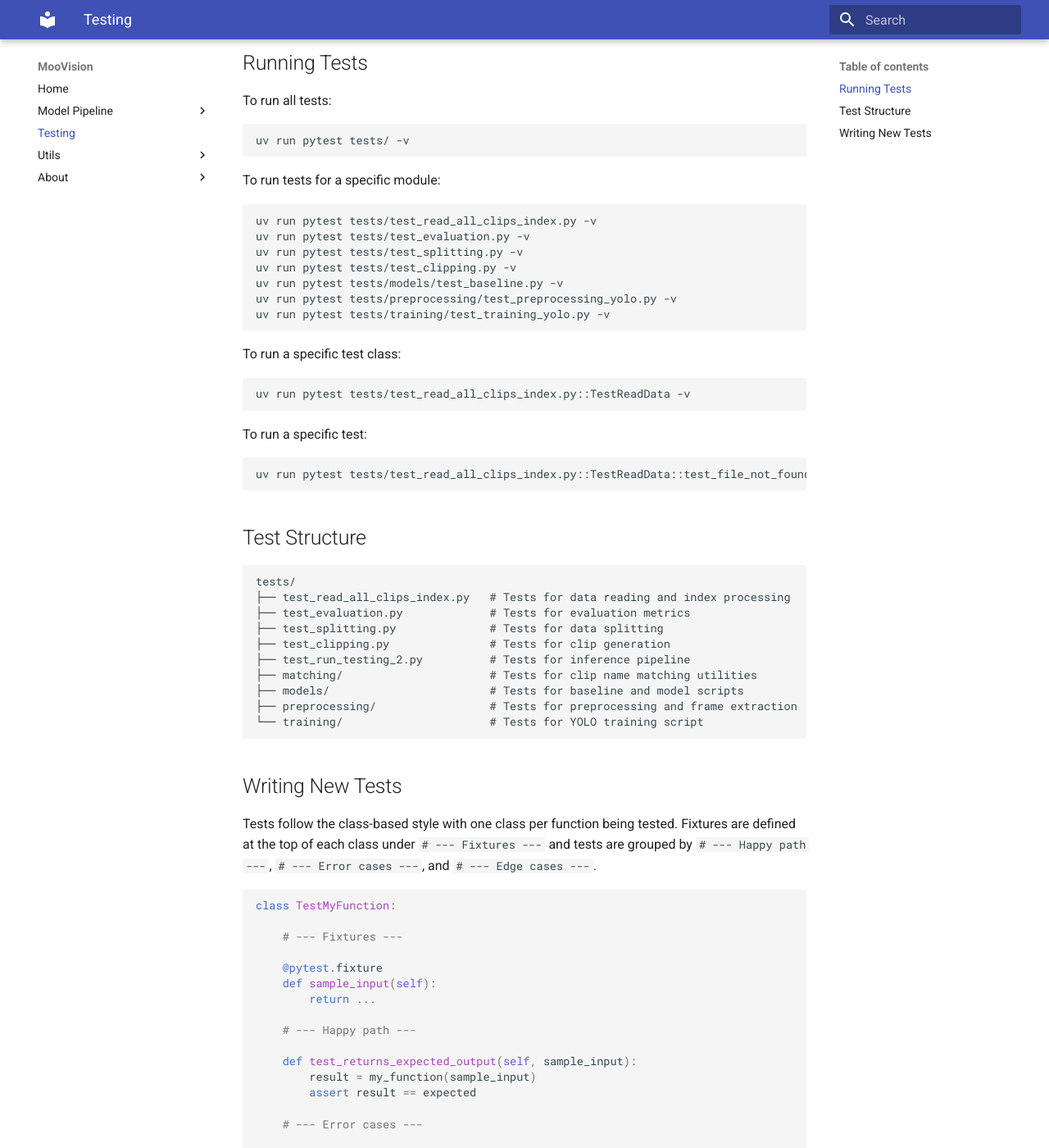
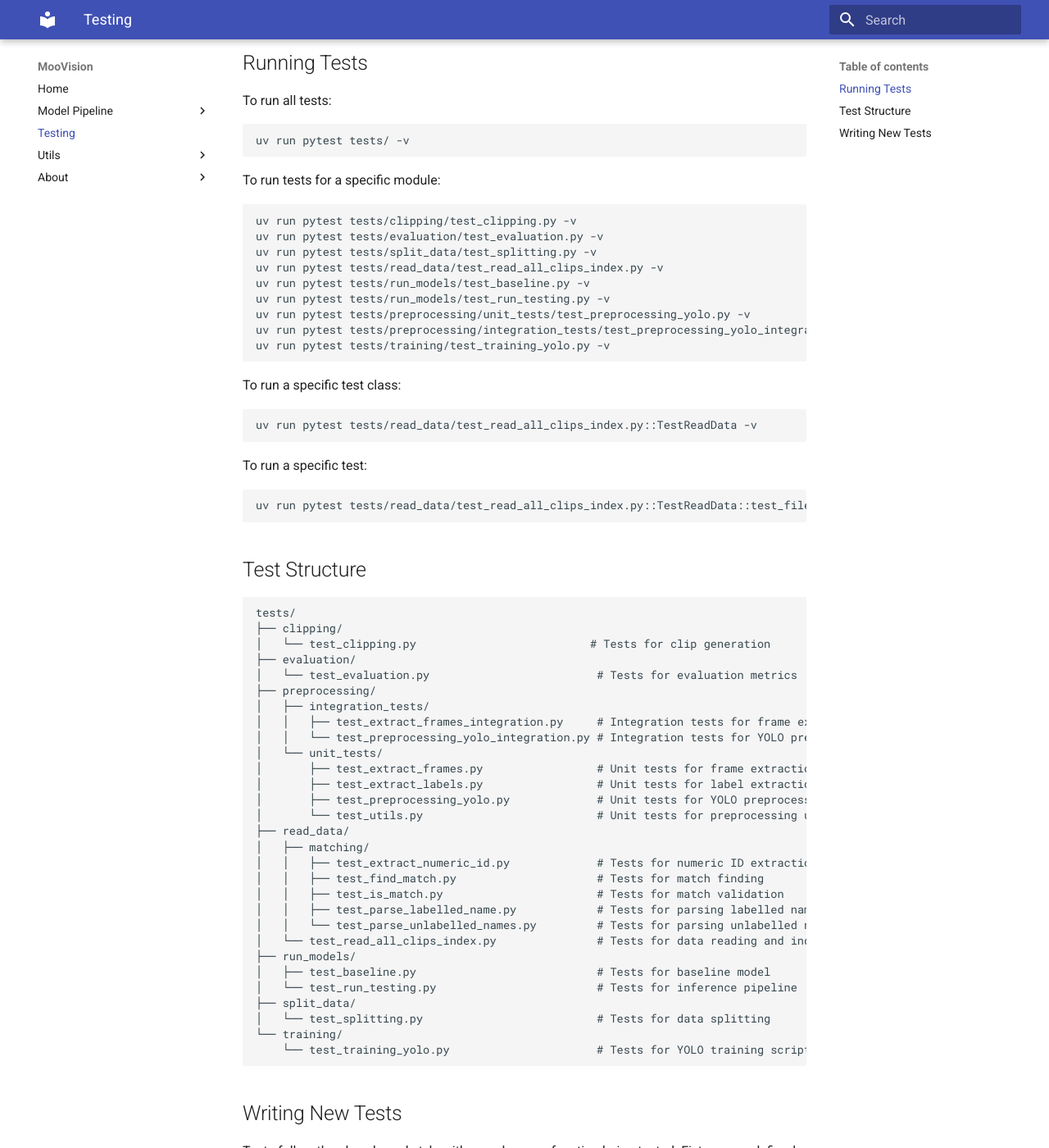
Before and after one commit to UBC-AWP/mooVision, an MkDocs documentation site: the page built from docs/testing/testing.md, in a window 1280 px wide and 1400 px high, scrolled down 212 px. Shown: the whole window at 82% size. Built offline with MkDocs 1.6.1 and Material for MkDocs 9.7.7, drawn with Linux system fonts in a browser that asks for light colours.

Commit message:
Changed name paths

````diff
--- a/docs/testing/testing.md
+++ b/docs/testing/testing.md
@@ -11,38 +11,59 @@ uv run pytest tests/ -v
 
 To run tests for a specific module:
 ```bash
-uv run pytest tests/test_read_all_clips_index.py -v
-uv run pytest tests/test_evaluation.py -v
-uv run pytest tests/test_splitting.py -v
-uv run pytest tests/test_clipping.py -v
-uv run pytest tests/models/test_baseline.py -v
-uv run pytest tests/preprocessing/test_preprocessing_yolo.py -v
+uv run pytest tests/clipping/test_clipping.py -v
+uv run pytest tests/evaluation/test_evaluation.py -v
+uv run pytest tests/split_data/test_splitting.py -v
+uv run pytest tests/read_data/test_read_all_clips_index.py -v
+uv run pytest tests/run_models/test_baseline.py -v
+uv run pytest tests/run_models/test_run_testing.py -v
+uv run pytest tests/preprocessing/unit_tests/test_preprocessing_yolo.py -v
+uv run pytest tests/preprocessing/integration_tests/test_preprocessing_yolo_integration.py -v
 uv run pytest tests/training/test_training_yolo.py -v
 ```
 
 To run a specific test class:
 ```bash
-uv run pytest tests/test_read_all_clips_index.py::TestReadData -v
+uv run pytest tests/read_data/test_read_all_clips_index.py::TestReadData -v
 ```
 
 To run a specific test:
 ```bash
-uv run pytest tests/test_read_all_clips_index.py::TestReadData::test_file_not_found_raises -v
+uv run pytest tests/read_data/test_read_all_clips_index.py::TestReadData::test_file_not_found_raises -v
 ```
 
 ## Test Structure
 
 ```
 tests/
-├── test_read_all_clips_index.py   # Tests for data reading and index processing
-├── test_evaluation.py             # Tests for evaluation metrics
-├── test_splitting.py              # Tests for data splitting
-├── test_clipping.py               # Tests for clip generation
-├── test_run_testing_2.py          # Tests for inference pipeline
-├── matching/                      # Tests for clip name matching utilities
-├── models/                        # Tests for baseline and model scripts
-├── preprocessing/                 # Tests for preprocessing and frame extraction
-└── training/                      # Tests for YOLO training script
+├── clipping/
+│   └── test_clipping.py                          # Tests for clip generation
+├── evaluation/
+│   └── test_evaluation.py                         # Tests for evaluation metrics
+├── preprocessing/
+│   ├── integration_tests/
+│   │   ├── test_extract_frames_integration.py     # Integration tests for frame extraction
+│   │   └── test_preprocessing_yolo_integration.py # Integration tests for YOLO preprocessing
+│   └── unit_tests/
+│       ├── test_extract_frames.py                 # Unit tests for frame extraction
+│       ├── test_extract_labels.py                 # Unit tests for label extraction
+│       ├── test_preprocessing_yolo.py             # Unit tests for YOLO preprocessing
+│       └── test_utils.py                          # Unit tests for preprocessing utilities
+├── read_data/
+│   ├── matching/
+│   │   ├── test_extract_numeric_id.py             # Tests for numeric ID extraction
+│   │   ├── test_find_match.py                     # Tests for match finding
+│   │   ├── test_is_match.py                       # Tests for match validation
+│   │   ├── test_parse_labelled_name.py            # Tests for parsing labelled names
+│   │   └── test_parse_unlabelled_names.py         # Tests for parsing unlabelled names
+│   └── test_read_all_clips_index.py               # Tests for data reading and index processing
+├── run_models/
+│   ├── test_baseline.py                           # Tests for baseline model
+│   └── test_run_testing.py                        # Tests for inference pipeline
+├── split_data/
+│   └── test_splitting.py                          # Tests for data splitting
+└── training/
+    └── test_training_yolo.py                      # Tests for YOLO training script
 ```
 
 ## Writing New Tests
````
Also changed, not shown: docs/Pipeline/06_evaluation/predict_bboxes.md (+1 -1 lines), 3 other files.
